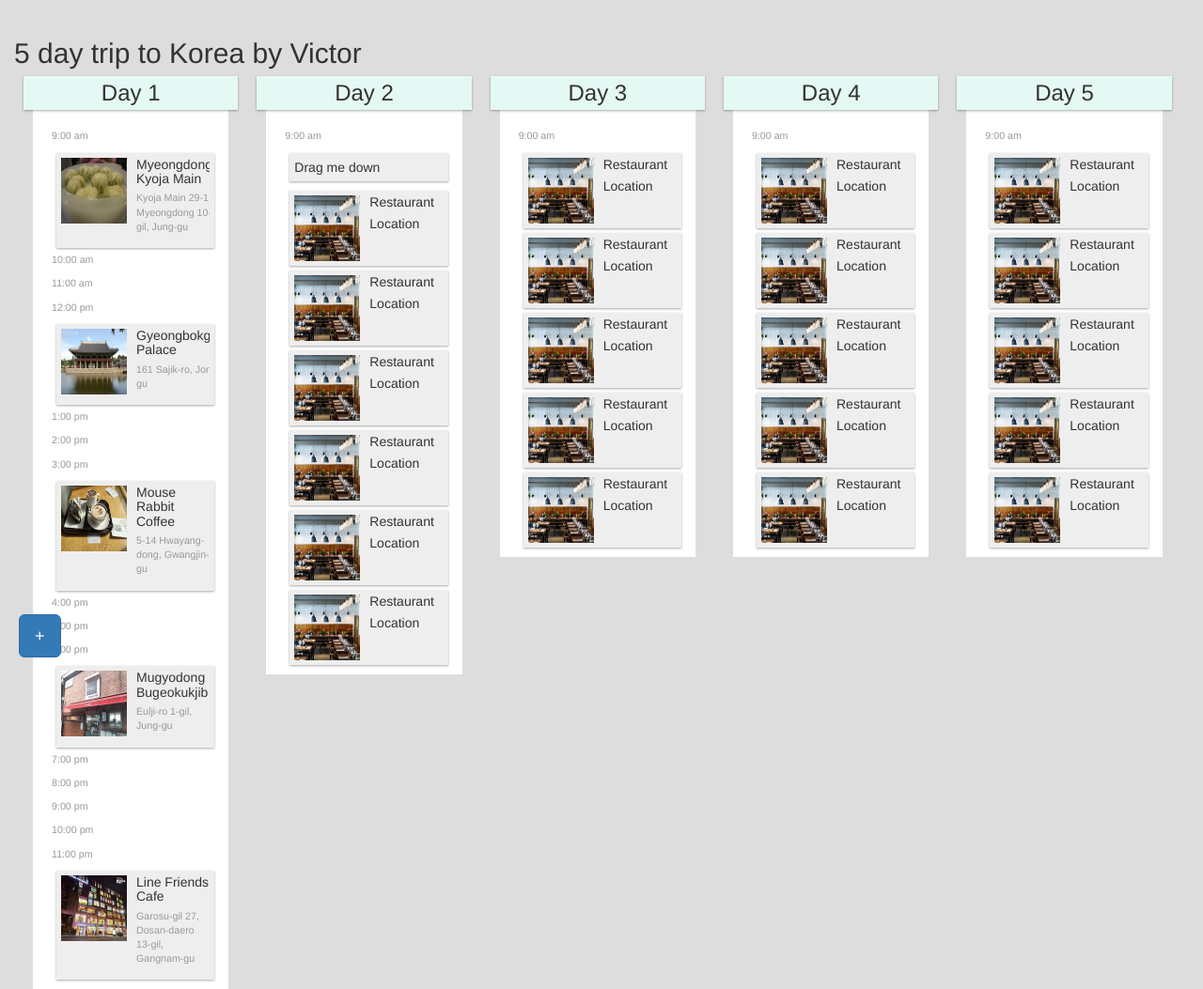
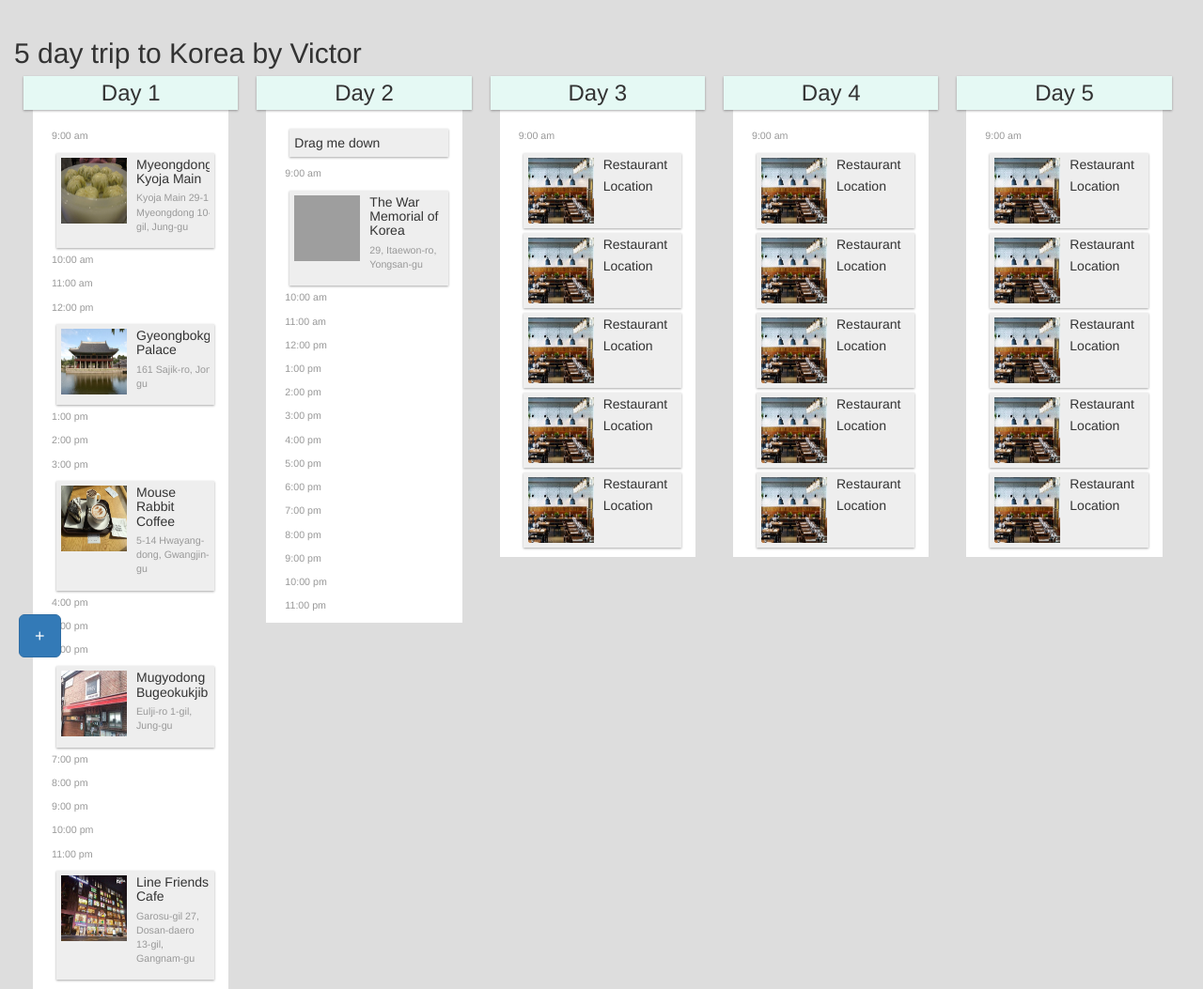
Before and after one commit to kevin-nkw/hackust17, a Node server app: template views/kevin/select.html in a window 1280 px wide. Shown: the part 50-1103 px from the top of the page at 94% size. Run offline with Node 20, Linux system fonts and the light colour scheme; the template is opened without the code that fills it, so the values that code supplies are empty; some libraries are stand-ins or nearby versions; grey boxes are pictures that could not be loaded.

Commit message:
complete day 2, the drag down bug is yet to be fixed

```diff
--- a/views/kevin/select.html
+++ b/views/kevin/select.html
@@ -181,87 +181,42 @@
             <div class="col-md-2 column">
                 <div>
                     <h3 class="dateno">Day 2</h3></div>
-                    <p class="time"> 9:00 am<p>
 
                 <ul>
                     <li class="draggable ui-state-highlight">Drag me down</li>
                 </ul>
 
                 <ul id="sortable3" class="connectedSortable">
+                    <p class="time"> 9:00 am<p>
+
                   <li class="ui-state-default">
                       <div class="media">
                           <div class="media-left">
                               <a href="#">
-                                    <img class="media-object" src="test.jpg" alt="...">
+                                  <img class="media-object" src="img/The War Memorial of Korea.jpg" alt="...">
                               </a>
                           </div>
                           <div class="media-body">
-                                <h5 class="media-heading">Restaurant</h5>
-                                <p>Location</p>
+                              <h5 class="media-heading">The War Memorial of Korea</h5>
+                              <p class="address">29, Itaewon-ro, Yongsan-gu</p>
                           </div>
                       </div>
                   </li>
-                    <li class="ui-state-default">
-                        <div class="media">
-                            <div class="media-left">
-                                <a href="#">
-                                    <img class="media-object" src="test.jpg" alt="...">
-                                </a>
-                            </div>
-                            <div class="media-body">
-                                <h5 class="media-heading">Restaurant</h5>
-                                <p>Location</p>
-                            </div>
-                        </div>
-                    </li>  <li class="ui-state-default">
-                          <div class="media">
-                              <div class="media-left">
-                                  <a href="#">
-                                      <img class="media-object" src="test.jpg" alt="...">
-                                  </a>
-                              </div>
-                              <div class="media-body">
-                                  <h5 class="media-heading">Restaurant</h5>
-                                  <p>Location</p>
-                              </div>
-                          </div>
-                      </li>  <li class="ui-state-default">
-                            <div class="media">
-                                <div class="media-left">
-                                    <a href="#">
-                                        <img class="media-object" src="test.jpg" alt="...">
-                                    </a>
-                                </div>
-                                <div class="media-body">
-                                    <h5 class="media-heading">Restaurant</h5>
-                                    <p>Location</p>
-                                </div>
-                            </div>
-                        </li>  <li class="ui-state-default">
-                              <div class="media">
-                                  <div class="media-left">
-                                      <a href="#">
-                                          <img class="media-object" src="test.jpg" alt="...">
-                                      </a>
-                                  </div>
-                                  <div class="media-body">
-                                      <h5 class="media-heading">Restaurant</h5>
-                                      <p>Location</p>
-                                  </div>
-                              </div>
-                          </li>  <li class="ui-state-default">
-                                <div class="media">
-                                    <div class="media-left">
-                                        <a href="#">
-                                            <img class="media-object" src="test.jpg" alt="...">
-                                        </a>
-                                    </div>
-                                    <div class="media-body">
-                                        <h5 class="media-heading">Restaurant</h5>
-                                        <p>Location</p>
-                                    </div>
-                                </div>
-                            </li>
+                  <p class="time"> 10:00 am<p>
+                  <p class="time"> 11:00 am<p>
+                  <p class="time"> 12:00 pm<p>
+                  <p class="time"> 1:00 pm<p>
+                  <p class="time"> 2:00 pm<p>
+                  <p class="time"> 3:00 pm<p>
+                  <p class="time"> 4:00 pm<p>
+                  <p class="time"> 5:00 pm<p>
+                  <p class="time"> 6:00 pm<p>
+                    <p class="time"> 7:00 pm<p>
+                    <p class="time"> 8:00 pm<p>
+                    <p class="time"> 9:00 pm<p>
+                    <p class="time"> 10:00 pm<p>
+                    <p class="time"> 11:00 pm<p>
+
                 </ul>
             </div>
             <div class="col-md-2 column">
--- a/views/kevin/style.css
+++ b/views/kevin/style.css
@@ -15,6 +15,7 @@ body{
 ul { list-style-type: none; margin: 0; padding: 0; margin-bottom: 10px; }
   li.draggable,  .connectedSortable li { margin: 5px; padding: 5px; width: 150px; background-color: #eee; width:100%;  box-shadow: 0 1px 3px rgba(0,0,0,0.12), 0 1px 2px rgba(0,0,0,0.24);
 }
+
 
 .column{
   padding:0px 20px 0px 20px;
```
Lines whose indentation alone changed are shown as unchanged.
